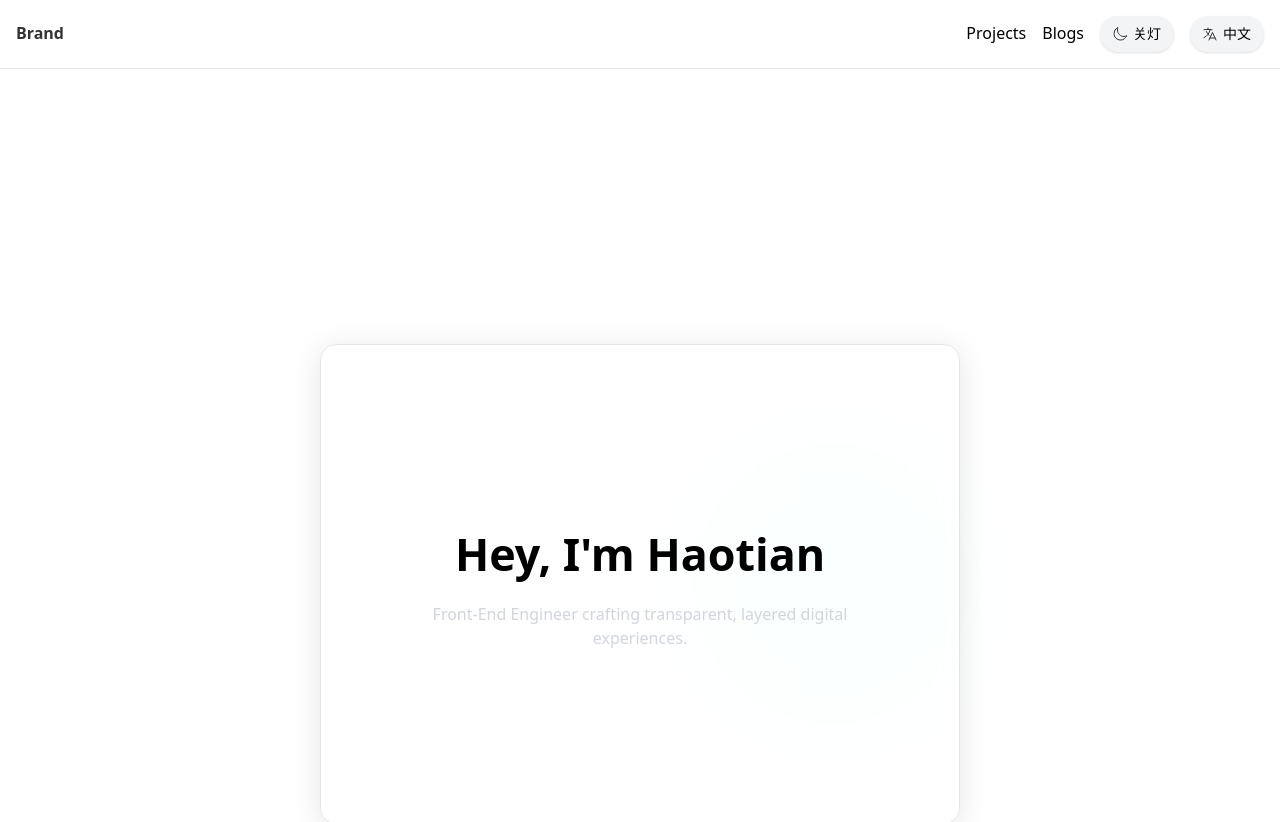
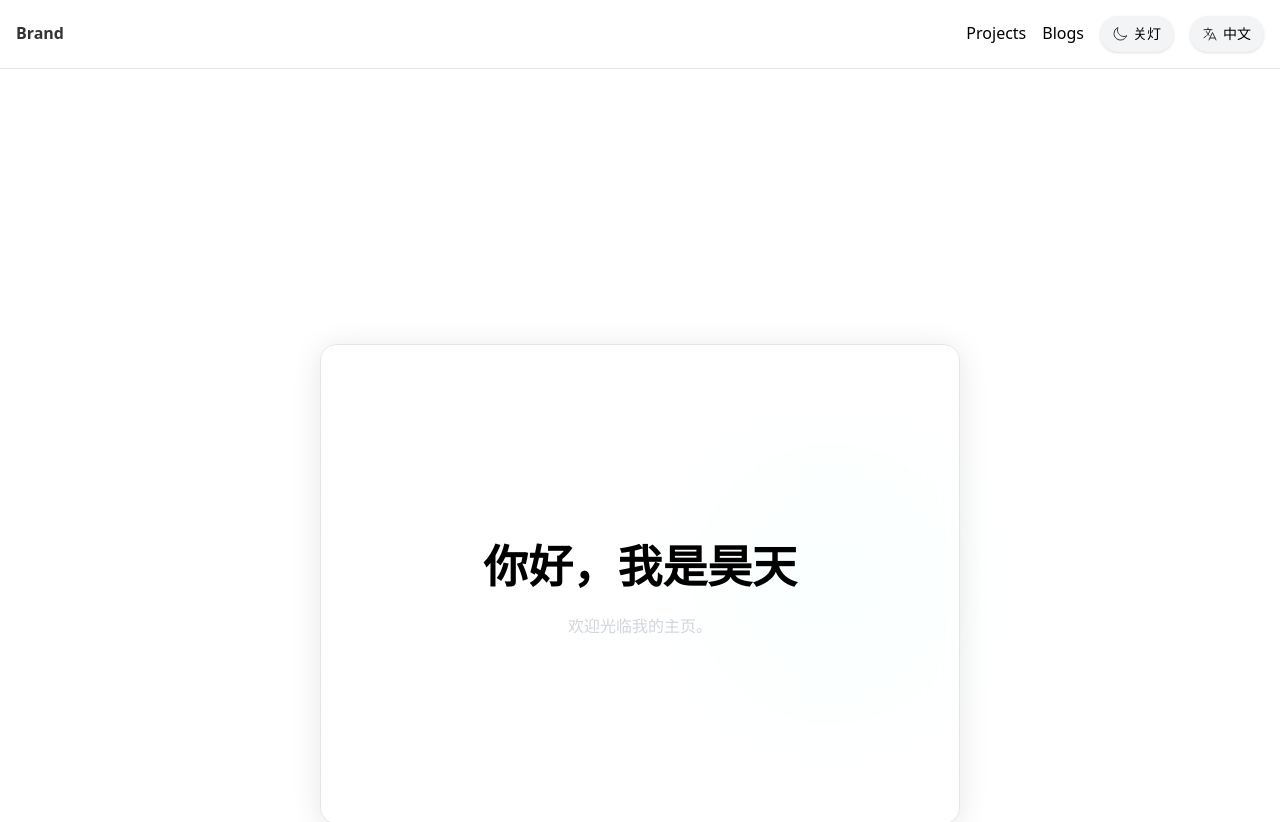
Before and after one commit to SaltedFish-No1/portfolio, a Next.js app: page /en in a window 1280 px wide. Shown: the top 822 px of the page. Built offline with nearby package versions, Linux system fonts and the light colour scheme; a web font is replaced by a local one.

Commit message:
refactor: remove unnecessary isAnimating prop from PageContainer component

```diff
--- a/src/app/[locale]/page.tsx
+++ b/src/app/[locale]/page.tsx
@@ -11,15 +11,13 @@ import Footer from '@/components/Footer';
 export default function Page() {
   return (
     <section className="p-6">
-      <PageContainer isAnimating={true}>
+      <PageContainer>
         <Hero />
         <About />
         <SkillsSection />
       </PageContainer>
-      <PageContainer>
         <ProjectList />
         <ContactForm />
-      </PageContainer>
       <Footer />
 
     </section>
--- a/src/components/ContactForm.tsx
+++ b/src/components/ContactForm.tsx
@@ -83,7 +83,7 @@ export default function ContactForm() {
                 initial={{ opacity: 0, y: 30 }}
                 animate={{ opacity: 1, y: 0, x: shake ? [0, -10, 10, -10, 10, 0] : 0 }}
                 transition={{ type: 'spring', stiffness: 120, damping: 20 }}
-                className="glass-card p-8 space-y-6 w-full min-w-400px max-w-[60vw] mx-auto"
+                className="glass-card p-8 space-y-6 w-full min-w-400px max-w-[60vw] mx-auto mt-16"
                 aria-label="Contact form"
             >
                 {/* Name Field */}
--- a/src/components/Footer.tsx
+++ b/src/components/Footer.tsx
@@ -14,7 +14,7 @@ export default function Footer() {
       initial={{ opacity: 0, y: 40 }}
       animate={{ opacity: 1, y: 0 }}
       transition={{ duration: 0.6, ease: 'easeOut' }}
-      className=" bottom-0 left-0 w-full bg-[var(--color-surface)] backdrop-blur-[var(--backdrop-blur)] border-t border-[var(--gray-400)] shadow-glass z-50"
+      className=" bottom-0 left-0 w-full bg-[var(--color-surface)] backdrop-blur-[var(--backdrop-blur)] border-t border-[var(--gray-400)] shadow-glass z-50 mt-16"
     >
       <div className="max-w-screen-xl mx-auto px-6 py-4 flex justify-between items-center">
         <span className="text-xs text-gray-400">© {year} Haotian Chen. All rights reserved.</span>
--- a/src/components/Hero.tsx
+++ b/src/components/Hero.tsx
@@ -11,25 +11,19 @@ import {
 import { useEffect, useState } from 'react'
 
 const slides = [
-  {
-    greeting: "Hey, I'm Haotian",
-    description:
-      'Front‑End Engineer crafting transparent, layered digital experiences.'
-  },
-  { greeting: '你好，我是昊天', description: '专注构建极简科技感的前端体验。' },
-  {
-    greeting: 'やあ、ハオティアンです',
-    description: '開發令人驚豔且簡約的網站界面。'
-  },
-  {
-    greeting: "Salut, c'est Haotian",
-    description: 'Interface épurée avec animations subtiles.'
-  },
-  {
-    greeting: 'Hola, soy Haotian',
-    description: 'Experiencias digitales con efecto vidrio.'
-  }
-]
+  { greeting: '你好，我是昊天', description: '欢迎光临我的主页。' }, // 中文
+  { greeting: "Hello, I'm Haotian", description: 'Welcome to my homepage.' }, // English
+  { greeting: 'こんにちは、昊天です', description: '私のホームページへようこそ。' }, // Japanese
+  { greeting: 'Hola, soy Haotian', description: 'Bienvenido a mi página web.' }, // Spanish
+  { greeting: 'Bonjour, je suis Haotian', description: "Bienvenue sur ma page d'accueil." }, // French
+  { greeting: 'Hallo, ich bin Haotian', description: 'Willkommen auf meiner Homepage.' }, // German
+  { greeting: '안녕하세요, 저는 하오톈입니다', description: '제 홈페이지에 오신 것을 환영합니다.' }, // Korean
+  { greeting: 'Привет, я Хаотянь', description: 'Добро пожаловать на мою домашнюю страницу.' }, // Russian
+  { greeting: 'مرحبًا، أنا هاوتيان', description: 'أهلاً بك في صفحتي الرئيسية.' }, // Arabic
+  { greeting: 'Olá, eu sou o Haotian', description: 'Bem-vindo à minha página inicial.' }, // Portuguese
+  { greeting: 'Ciao, sono Haotian', description: 'Benvenuto nella mia pagina personale.' }, // Italian
+];
+
 
 export default function Hero() {
   /* --------------------------- 文案循环，无闪烁 --------------------------- */
--- a/src/components/PageContainer.tsx
+++ b/src/components/PageContainer.tsx
@@ -12,11 +12,10 @@ import {
 } from 'framer-motion'
 
 interface PageContainerProps {
-    isAnimating?: boolean
     children: ReactNode
 }
 
-export default function PageContainer({ isAnimating, children }: PageContainerProps) {
+export default function PageContainer({ children }: PageContainerProps) {
     const shouldReduce = useReducedMotion()
     const rawX = useMotionValue(0)
     const rawY = useMotionValue(0)
@@ -40,7 +39,6 @@ export default function PageContainer({ isAnimating, children }: PageContainerPr
       rgba(var(--glass-light),0.15),
       transparent 70%
     )`
-    if (isAnimating) {
         // pointer move for desktop
         useEffect(() => {
             if (shouldReduce) return
@@ -85,7 +83,6 @@ export default function PageContainer({ isAnimating, children }: PageContainerPr
             return () => window.removeEventListener('deviceorientation', onOrient)
         }, [rawX, rawY, shouldReduce])
 
-    }
     return (
         <section className="relative min-h-screen w-full overflow-hidden bg-transparent">
             {/* Stage light overlay */}
```
